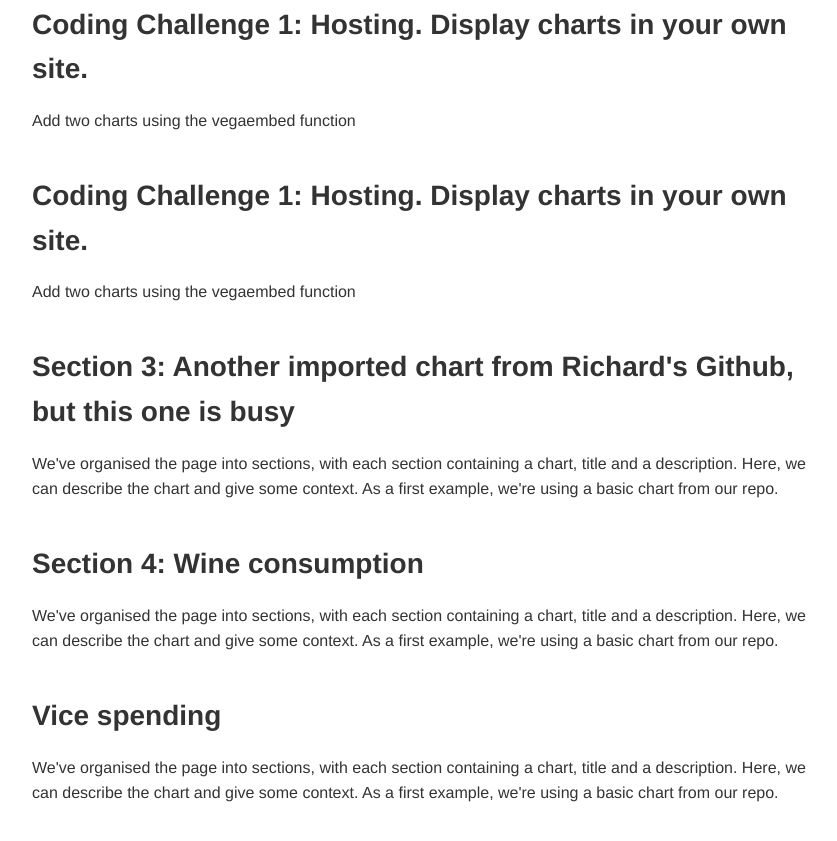
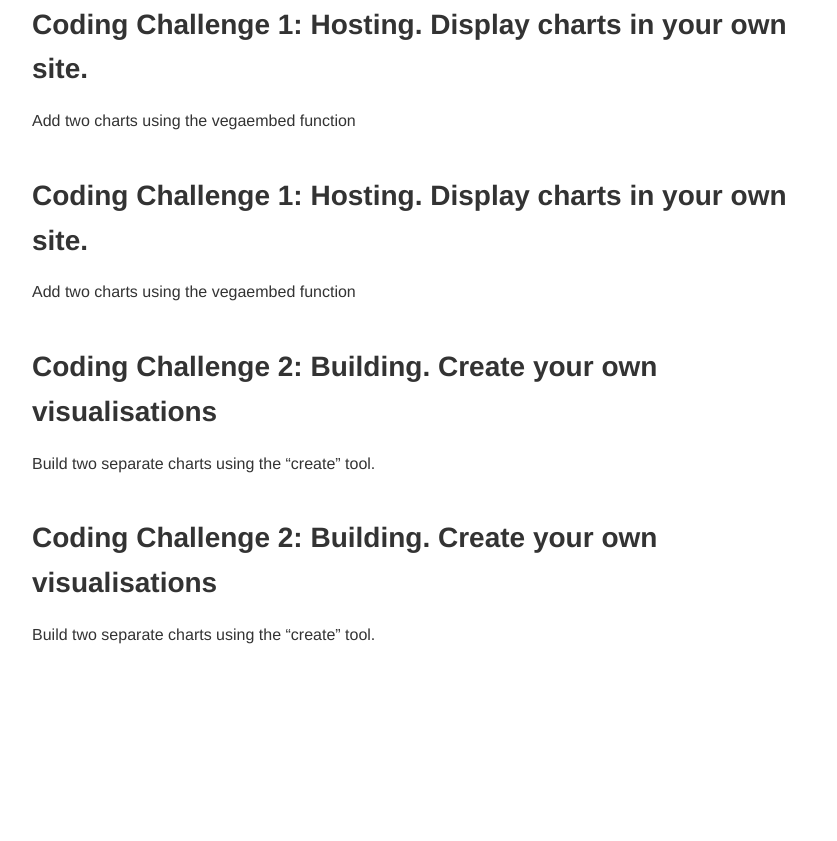
Before and after one commit to GrantBenton/GrantBenton.github.io, a plain HTML site: page index.html in a window 1280 px wide. Shown: the part 315-1156 px from the top of the page, without its empty margins (208-1045 px from the left). After the commit the page ends 1002 px from the top, so only its background shows below. Drawn offline with Linux system fonts and the light colour scheme; a script that the page names is missing.

Commit message:
Update index.html
Renamed two files in index to match the renamed repository names

```diff
--- a/index.html
+++ b/index.html
@@ -80,21 +80,9 @@
 
     <section>
         <div class="chart-description">
-            <h2>Section 3: Another imported chart from Richard's Github, but this one is busy</h2>
+            <h2>Coding Challenge 2: Building. Create your own visualisations</h2>
             <p> <!-- This is a paragraph, it's the main way to display text on a web page -->
-                We've organised the page into sections, with each section containing a chart, title and a description. Here, we can describe the chart and give some context.
-                As a first example, we're using a basic chart from our repo.
-            </p>
-        </div>
-        <figure id="Location3"></figure> <!-- we give it an id so we can put a vega-lite graph here with VegaEmbed -->
-    </section>
-
-    <section>
-        <div class="chart-description">
-            <h2>Section 4: Wine consumption</h2>
-            <p> <!-- This is a paragraph, it's the main way to display text on a web page -->
-                We've organised the page into sections, with each section containing a chart, title and a description. Here, we can describe the chart and give some context.
-                As a first example, we're using a basic chart from our repo.
+                Build two separate charts using the “create” tool.
             </p>
         </div>
         <figure id="wine"></figure> <!-- we give it an id so we can put a vega-lite graph here with VegaEmbed -->
@@ -102,10 +90,9 @@
 
     <section>
         <div class="chart-description">
-            <h2>Vice spending</h2>
+            <h2>Coding Challenge 2: Building. Create your own visualisations</h2>
             <p> <!-- This is a paragraph, it's the main way to display text on a web page -->
-                We've organised the page into sections, with each section containing a chart, title and a description. Here, we can describe the chart and give some context.
-                As a first example, we're using a basic chart from our repo.
+                Build two separate charts using the “create” tool.
             </p>
         </div>
         <figure id="vice_spending"></figure> <!-- we give it an id so we can put a vega-lite graph here with VegaEmbed -->
@@ -133,8 +120,8 @@
         // let figure_3_spec = ...
         // vegaEmbed('#Location3', figure_3_spec)
         vegaEmbed('#Location2', figure_2_spec)
-        vegaEmbed('#wine', "portfolio2_winechart.json")
-        vegaEmbed("#vice_spending", "vice_spending.json")
+        vegaEmbed('#wine', "02_wine_chart.json")
+        vegaEmbed("#vice_spending", "02_vice_spending.json")
 
 
     </script>
```
